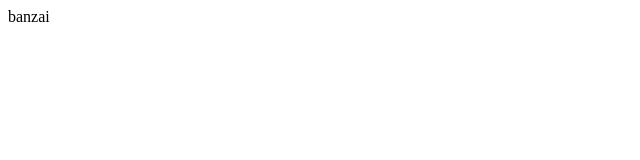
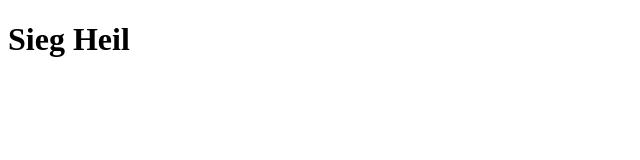
Before and after one commit to zelnexceed/zelnexceed.github.io, a plain HTML site: page index.html in a window 1280 px wide. Shown: the whole page, without its empty margins (0-640 px from the left). Drawn offline with Linux system fonts and the light colour scheme.

Commit message:
index.html

```diff
--- a/index.html
+++ b/index.html
@@ -1,11 +1,13 @@
 <!DOCTYPE html>
-<html>
+<html lang="en">
 <head>
-<title>Heil</title>
+    <meta charset="UTF-8">
+    <meta http-equiv="X-UA-Compatible" content="IE=edge">
+    <meta name="viewport" content="width=device-width, initial-scale=1.0">
+    <title>Latihan</title>
 </head>
+<body>
+    <h1>Sieg Heil</h1>
 
-<body>
-    banzai
 </body>
-
 </html>
```
